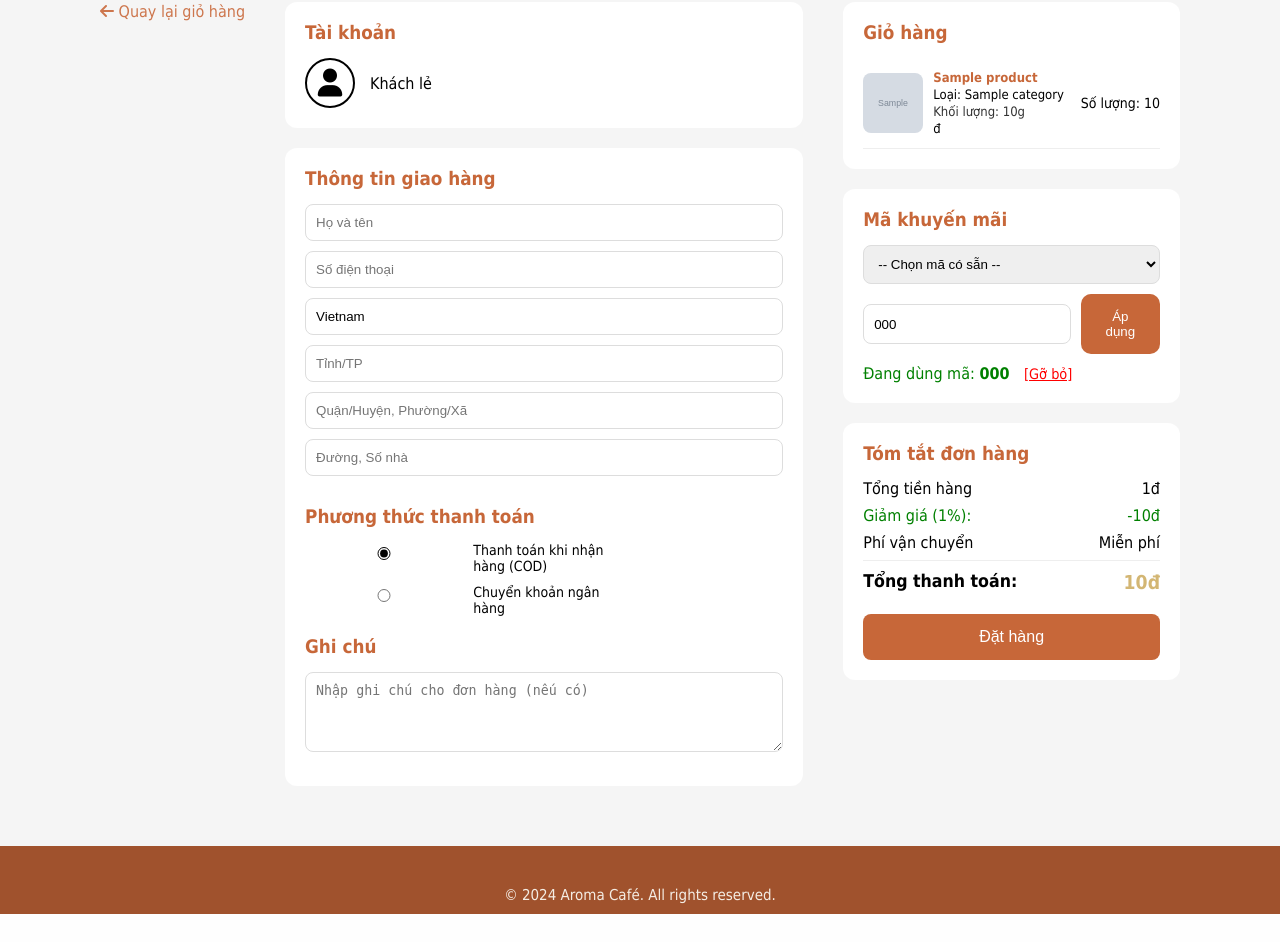
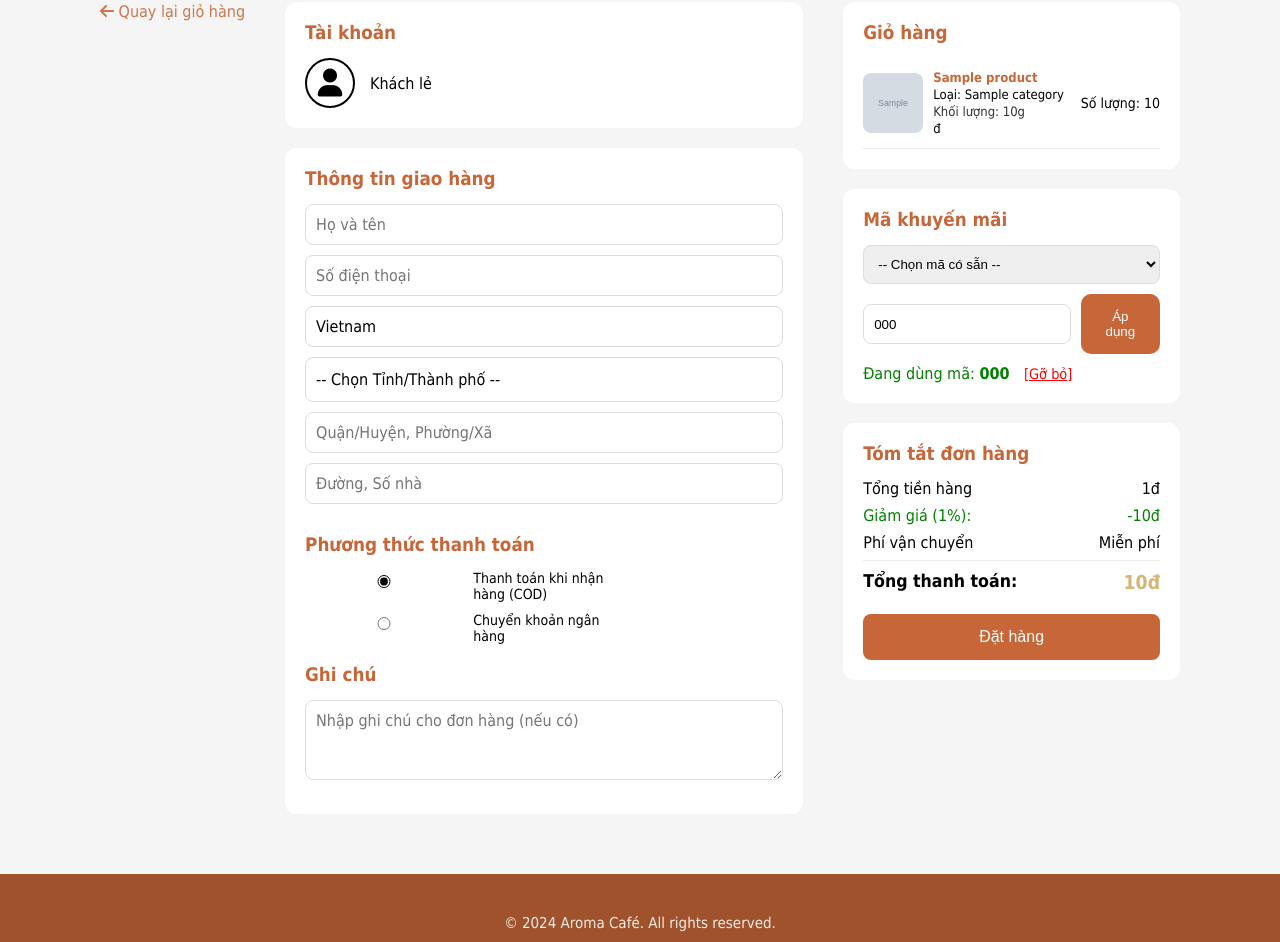
Before and after one commit to ThanhTungTYT/Project_Python, a Django app: template web_app/main/templates/main/payment.html in a window 1280 px wide. Shown: the part 214-1156 px from the top of the page. Before the commit the page ends 1128 px from the top, so only its background shows below. Run offline with Django 5.2, Linux system fonts and the light colour scheme; tables that the repository leaves empty hold one stand-in row (values such as "Sample post"); the template is opened without the code that fills it: values that come from a table or form of the project are taken from there, most other values are stand-ins (such as "Sample title", 1, 10 or a date in 2020); grey boxes marked "Sample" are stand-in pictures.

Commit message:
Them bang chon Tinh/Thanh pho o trang Thanh Toan

```diff
--- a/web_app/main/static/main/css/payment.css
+++ b/web_app/main/static/main/css/payment.css
@@ -1,3 +1,4 @@
+
 .back-link {
     margin-bottom: 10px;
 }
@@ -89,6 +90,24 @@ section {
     border: 1px solid #ddd;
     border-radius: 8px;
     margin-bottom: 10px;
+    background-color: #fff;
+    font-family: inherit;
+    font-size: 1rem;
+}
+
+.shipping-form select {
+    width: 100%;
+    padding: 12px 10px;
+    border: 1px solid #ddd;
+    border-radius: 8px;
+    margin-bottom: 10px;
+    background-color: #fff;
+    font-size: 1rem;
+    font-family: inherit;
+    appearance: none; /* (Tùy chọn) Giúp giao diện select phẳng hơn trên một số trình duyệt */
+    -webkit-appearance: none;
+    -moz-appearance: none;
+
 }
 
 .note-box textarea {
--- a/web_app/main/templates/main/payment.html
+++ b/web_app/main/templates/main/payment.html
@@ -93,7 +93,43 @@
 
                 <input type="text" name="country" id="country" class="save-input" placeholder="Quốc gia" value="Vietnam" required>
 
-                <input type="text" name="province" id="province" class="save-input" placeholder="Tỉnh/TP" required>
+                <select name="province" id="province" class="save-input" required>
+                    <option value="">-- Chọn Tỉnh/Thành phố --</option>
+                    <option value="TP. Hà Nội">TP. Hà Nội</option>
+                    <option value="Hải Phòng">Hải Phòng</option>
+                    <option value="Quảng Ninh">Quảng Ninh</option>
+                    <option value="Bắc Ninh">Bắc Ninh</option>
+                    <option value="Hưng Yên">Hưng Yên</option>
+                    <option value="Thái Nguyên">Thái Nguyên</option>
+                    <option value="Tuyên Quang">Tuyên Quang</option>
+                    <option value="Lào Cai">Lào Cai</option>
+                    <option value="Phú Thọ">Phú Thọ</option>
+                    <option value="Ninh Bình">Ninh Bình</option>
+                    <option value="Điện Biên">Điện Biên</option>
+                    <option value="Lai Châu">Lai Châu</option>
+                    <option value="Sơn La">Sơn La</option>
+                    <option value="Cao Bằng">Cao Bằng</option>
+                    <option value="Lạng Sơn">Lạng Sơn</option>
+                    <option value="TP. Huế">TP. Huế</option>
+                    <option value="Đà Nẵng">Đà Nẵng</option>
+                    <option value="Thanh Hóa">Thanh Hóa</option>
+                    <option value="Nghệ An">Nghệ An</option>
+                    <option value="Hà Tĩnh">Hà Tĩnh</option>
+                    <option value="Quảng Trị">Quảng Trị</option>
+                    <option value="Quảng Ngãi">Quảng Ngãi</option>
+                    <option value="Khánh Hòa">Khánh Hòa</option>
+                    <option value="Gia Lai">Gia Lai</option>
+                    <option value="Đắk Lắk">Đắk Lắk</option>
+                    <option value="Lâm Đồng">Lâm Đồng</option>
+                    <option value="TP.HCM">TP.HCM</option>
+                    <option value="Cần Thơ">Cần Thơ</option>
+                    <option value="Đồng Nai">Đồng Nai</option>
+                    <option value="Tây Ninh">Tây Ninh</option>
+                    <option value="Vĩnh Long">Vĩnh Long</option>
+                    <option value="Đồng Tháp">Đồng Tháp</option>
+                    <option value="An Giang">An Giang</option>
+                    <option value="Cà Mau">Cà Mau</option>
+                </select>
 
                 <input type="text" name="ward" id="ward" class="save-input" placeholder="Quận/Huyện, Phường/Xã" required>
 
```
